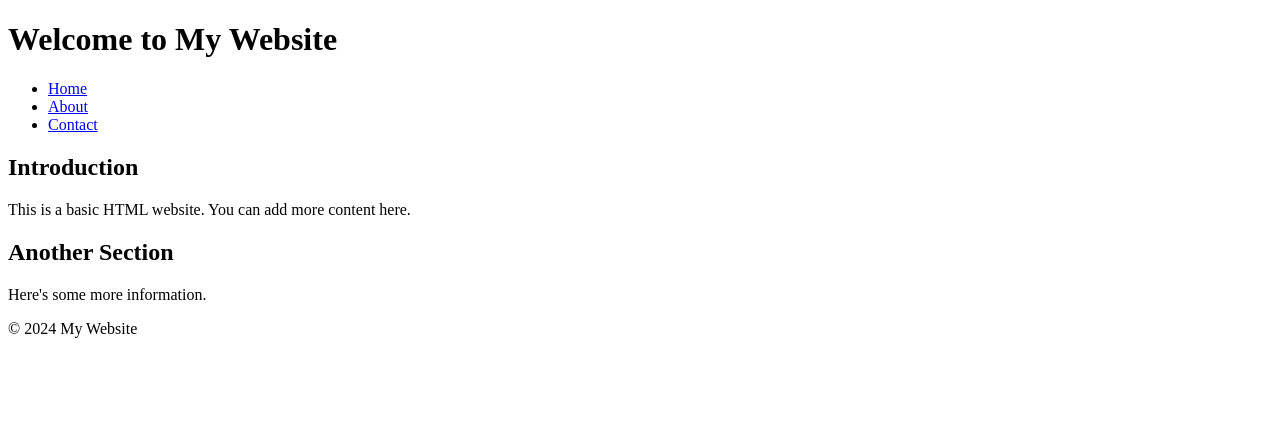
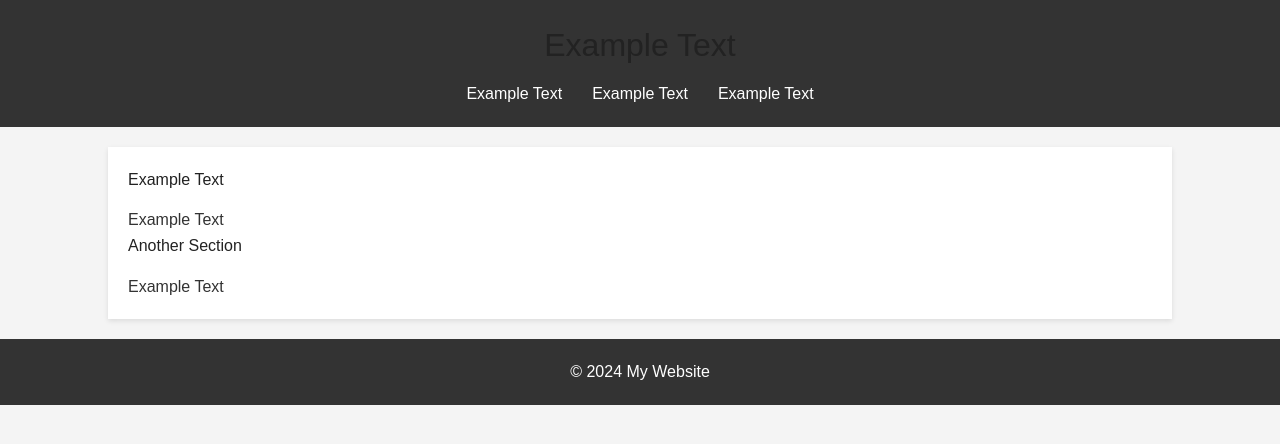
Before and after one commit to tsukamis/tsukamis.github.io, a plain HTML site: page MainTsuk.html in a window 1280 px wide. Drawn offline with Linux system fonts and the light colour scheme.

Commit message:
Added Index (?)

```diff
--- a/Main.html
+++ b/MainTsuk.html
@@ -3,30 +3,31 @@
 <head>
     <meta charset="UTF-8">
     <meta name="viewport" content="width=device-width, initial-scale=1.0">
-    <title>My Basic Website</title>
+    <link rel="stylesheet" href="Tsuk.css">
+    <title>Example Text</title>
 </head>
 <body>
 
     <header>
-        <h1>Welcome to My Website</h1>
+        <h1>Example Text</h1>
         <nav>
             <ul>
-                <li><a href="#">Home</a></li>
-                <li><a href="#">About</a></li>
-                <li><a href="#">Contact</a></li>
+                <li><a href="#">Example Text</a></li>
+                <li><a href="#">Example Text</a></li>
+                <li><a href="#">Example Text</a></li>
             </ul>
         </nav>
     </header>
 
     <main>
         <section>
-            <h2>Introduction</h2>
-            <p>This is a basic HTML website. You can add more content here.</p>
+            <h2>Example Text</h2>
+            <p>Example Text</p>
         </section>
 
         <section>
             <h2>Another Section</h2>
-            <p>Here's some more information.</p>
+            <p>Example Text</p>
         </section>
     </main>
 
--- /dev/null
+++ b/Tsuk.css
@@ -0,0 +1,127 @@
+/* Basic CSS Reset (Optional but recommended) */
+html, body, div, span, applet, object, iframe,
+h1, h2, h3, h4, h5, h6, p, blockquote, pre,
+a, abbr, acronym, address, big, cite, code,
+del, dfn, em, img, ins, kbd, q, s, samp,
+small, strike, strong, sub, sup, tt, var,
+b, u, i, center,
+dl, dt, dd, ol, ul, li,
+fieldset, form, label, legend,
+table, caption, tbody, tfoot, thead, tr, th, td,
+article, aside, canvas, details, embed,
+figure, figcaption, footer, header, hgroup,
+menu, nav, output, ruby, section, summary,
+time, mark, audio, video {
+  margin: 0;
+  padding: 0;
+  border: 0;
+  font-size: 100%;
+  font: inherit;
+  vertical-align: baseline;
+}
+
+/* HTML5 display-role reset for older browsers */
+article, aside, details, figcaption, figure,
+footer, header, hgroup, menu, nav, section {
+  display: block;
+}
+
+body {
+  line-height: 1;
+  font-family: sans-serif; /* Change to your preferred font */
+}
+
+ol, ul {
+  list-style: none;
+}
+
+blockquote, q {
+  quotes: none;
+}
+
+blockquote:before, blockquote:after,
+q:before, q:after {
+  content: '';
+  content: none;
+}
+
+table {
+  border-collapse: collapse;
+  border-spacing: 0;
+}
+
+/* Basic Styling */
+
+body {
+  background-color: #f4f4f4; /* Light grey background */
+  color: #333; /* Dark grey text */
+  font-size: 16px;
+  line-height: 1.6;
+}
+
+header, footer {
+  background-color: #333; /* Dark grey header/footer */
+  color: #fff; /* White text */
+  padding: 20px;
+  text-align: center;
+}
+
+header h1 {
+  font-size: 2em;
+  margin-bottom: 10px;
+}
+
+nav ul {
+  display: flex;
+  justify-content: center;
+}
+
+nav li {
+  margin: 0 15px;
+}
+
+nav a {
+  color: #fff;
+  text-decoration: none;
+}
+
+main {
+  width: 80%; /* Adjust width as needed */
+  margin: 20px auto;
+  padding: 20px;
+  background-color: #fff; /* White background for content */
+  box-shadow: 0 2px 5px rgba(0, 0, 0, 0.1); /* Subtle shadow */
+}
+
+h1, h2, h3 {
+  margin-bottom: 15px;
+  color:#222;
+}
+
+a {
+    color: #007bff; /* A typical blue link color */
+    text-decoration: none;
+}
+
+a:hover {
+    text-decoration: underline;
+}
+
+footer {
+    margin-top: 20px;
+}
+
+/* Responsive adjustments example*/
+@media (max-width: 768px) {
+  main {
+    width: 95%;
+    padding: 10px;
+  }
+  nav ul{
+    flex-direction: column;
+    align-items: center;
+  }
+  nav li{
+    margin: 10px 0;
+  }
+}
```
Also changed, not shown: Index.html (added, +2 -0 lines).
